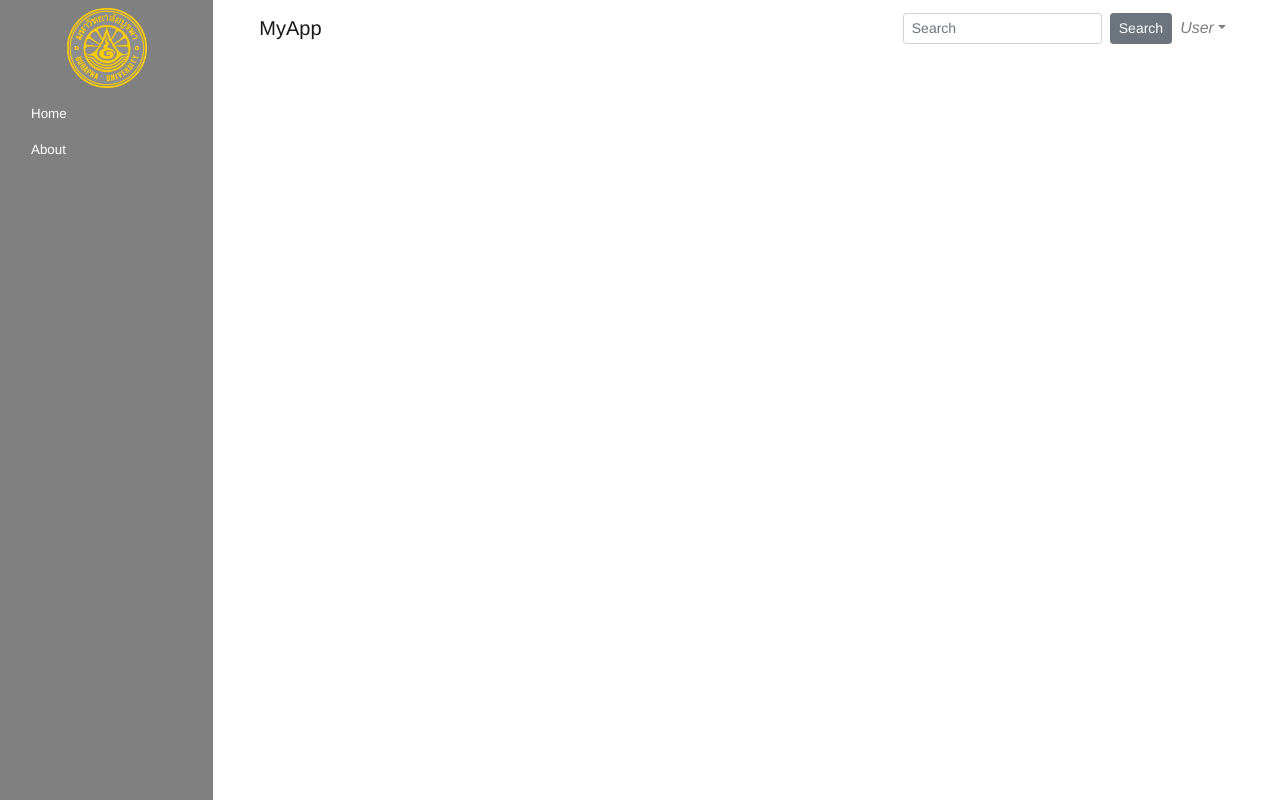
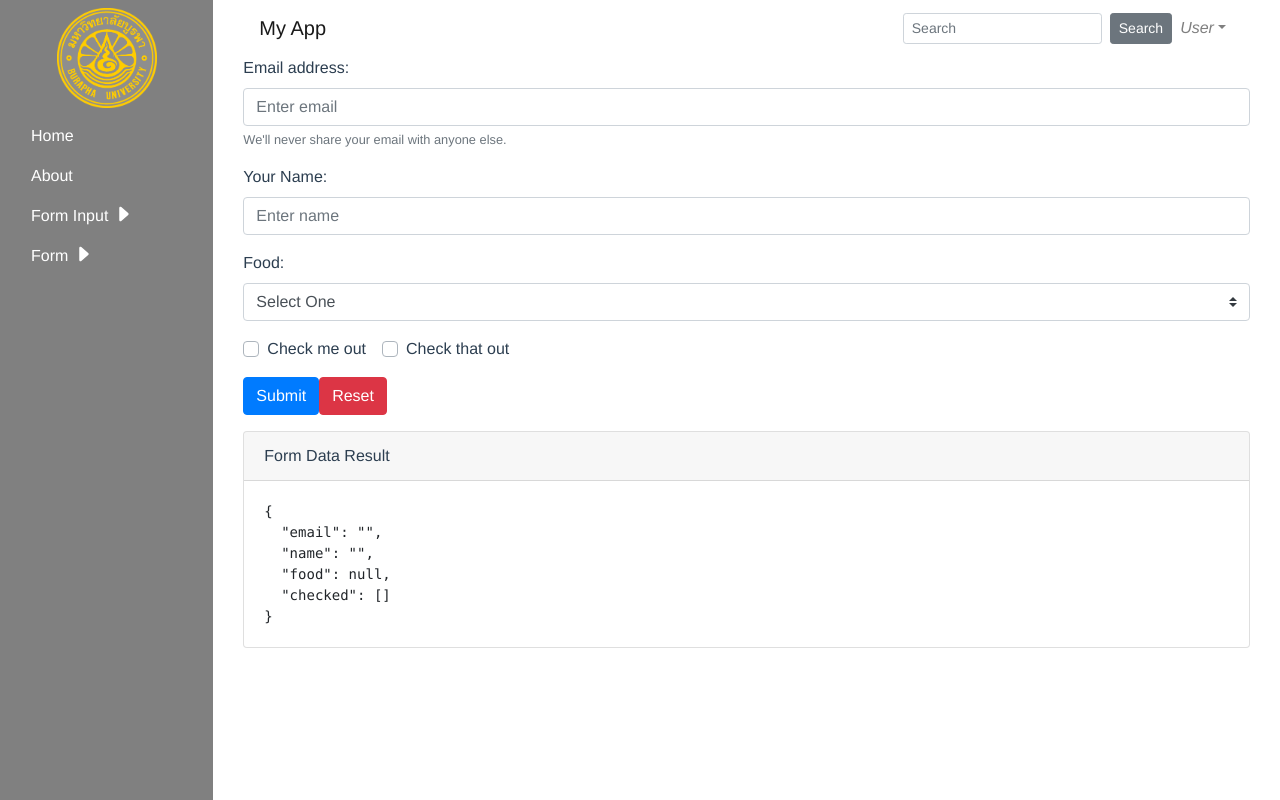
Before and after one commit to Defalt643/learn-bootstrap, a Vue app: page /form1 in a window 1280 px wide. Built offline with nearby package versions, Linux system fonts and the light colour scheme.

Commit message:
finish Form

```diff
--- a/src/App.vue
+++ b/src/App.vue
@@ -2,15 +2,15 @@
   <div id="app">
     <b-container fluid>
       <b-row>
-        <b-col cols="2" class="app-menu min-vh-100"><Menu /></b-col>
+        <b-col cols="2" class="app-menu min-vh-100"><Menu/></b-col>
         <b-col cols="10">
           <b-container>
             <b-row>
               <b-col>
-                <Navbar />
+                <NavBar/>
               </b-col>
             </b-row>
-            <b-row>
+            <b-row class="text-justify">
               <b-col><router-view /></b-col>
             </b-row>
           </b-container>
@@ -20,11 +20,11 @@
   </div>
 </template>
 <script>
-import Navbar from './components/Navbar.vue'
+import NavBar from './components/NavBar.vue'
 import Menu from './components/Menu.vue'
 export default {
   components: {
-    Navbar,
+    NavBar,
     Menu
   }
 }
--- a/src/components/Menu.vue
+++ b/src/components/Menu.vue
@@ -1,19 +1,38 @@
 <template>
   <div class="app-menu min-vh-100">
-    <b-img src="..\assets\Buu-logo11.png" width="80%" class="pt-2 pb-2" center></b-img>
-    <b-nav vertical>
-      <b-nav-item to="/">Home</b-nav-item>
-      <b-nav-item to="/about">About</b-nav-item>
-    </b-nav>
-  </div>
+    <b-img src="../assets/buu.png" width="100%" class="pt-2 pb-2" center></b-img>
+  <b-nav vertical>
+    <b-nav-item to="/">Home</b-nav-item>
+    <b-nav-item to="/about">About</b-nav-item>
+    <b-nav-item @click="showFormInput=!showFormInput">
+      Form Input <b-icon :icon="showFormInput ? 'caret-down-fill' : 'caret-right-fill'"></b-icon></b-nav-item>
+    <b-nav-item class="sub-menu" v-if="showFormInput" to="./formInput1">Form Input 1</b-nav-item>
+    <b-nav-item class="sub-menu" v-if="showFormInput" to="./formInput2">Form Input 2</b-nav-item>
+    <b-nav-item class="sub-menu" v-if="showFormInput" to="./formInput3">Form Input 3</b-nav-item>
+
+    <b-nav-item @click="showForm=!showForm">
+      Form <b-icon :icon="showForm ? 'caret-down-fill' : 'caret-right-fill'"></b-icon></b-nav-item>
+    <b-nav-item class="sub-menu" v-if="showForm" to="./form1">Form1</b-nav-item>
+    <b-nav-item class="sub-menu" v-if="showForm" to="./form2">Form2</b-nav-item>
+    <b-nav-item class="sub-menu" v-if="showForm" to="./form3">Form3</b-nav-item>
+    <b-nav-item class="sub-menu" v-if="showForm" to="./form4">Form4</b-nav-item>
+  </b-nav>
+</div>
 </template>
 <script>
-export default {}
+export default {
+  data () {
+    return {
+      showFormInput: false,
+      showForm: false
+    }
+  }
+}
 </script>
 <style>
 .app-menu {
   background-color: gray;
-  font-size: 10pt;
+  font-size: 12pt;
 }
 .sub-menu {
   padding-left: 10pt;
--- a/src/components/Navbar.vue
+++ b/src/components/Navbar.vue
@@ -1,7 +1,7 @@
 <template>
   <div>
     <b-navbar>
-      <b-navbar-brand href="#">MyApp</b-navbar-brand>
+      <b-navbar-brand href="#">My App</b-navbar-brand>
 
       <!-- Right aligned nav items -->
       <b-navbar-nav class="ml-auto">
--- a/src/main.js
+++ b/src/main.js
@@ -6,7 +6,6 @@ import App from './App.vue'
 import router from './router'
 import store from './store'
 import { BootstrapVue, IconsPlugin } from 'bootstrap-vue'
-
 // Make BootstrapVue available throughout your project
 Vue.use(BootstrapVue)
 // Optionally install the BootstrapVue icon components plugin
--- a/src/router/index.js
+++ b/src/router/index.js
@@ -17,6 +17,36 @@ const routes = [
     // this generates a separate chunk (about.[hash].js) for this route
     // which is lazy-loaded when the route is visited.
     component: () => import(/* webpackChunkName: "about" */ '../views/About.vue')
+  },
+  {
+    path: '/formInput1',
+    name: 'Form Input 1',
+    component: () => import(/* webpackChunkName: "about" */ '../views/FormInput1.vue')
+  },
+  {
+    path: '/formInput2',
+    name: 'Form Input 2',
+    component: () => import(/* webpackChunkName: "about" */ '../views/FormInput2.vue')
+  },
+  {
+    path: '/formInput3',
+    name: 'Form Input 3',
+    component: () => import(/* webpackChunkName: "about" */ '../views/FormInput3.vue')
+  },
+  {
+    path: '/form1',
+    name: 'Form1',
+    component: () => import(/* webpackChunkName: "about" */ '../views/Form1.vue')
+  },
+  {
+    path: '/form2',
+    name: 'Form2',
+    component: () => import(/* webpackChunkName: "about" */ '../views/Form2.vue')
+  },
+  {
+    path: '/form3',
+    name: 'Form3',
+    component: () => import(/* webpackChunkName: "about" */ '../views/Form3.vue')
   }
 ]
 
--- /dev/null
+++ b/src/views/Form1.vue
@@ -0,0 +1,97 @@
+<template>
+  <div>
+    <b-form @submit="onSubmit" @reset="onReset" v-if="show">
+      <b-form-group
+        id="input-group-1"
+        label="Email address:"
+        label-for="input-1"
+        description="We'll never share your email with anyone else."
+      >
+        <b-form-input
+          id="input-1"
+          v-model="form.email"
+          type="email"
+          placeholder="Enter email"
+          required
+        ></b-form-input>
+      </b-form-group>
+
+      <b-form-group id="input-group-2" label="Your Name:" label-for="input-2">
+        <b-form-input
+          id="input-2"
+          v-model="form.name"
+          placeholder="Enter name"
+          required
+        ></b-form-input>
+      </b-form-group>
+
+      <b-form-group id="input-group-3" label="Food:" label-for="input-3">
+        <b-form-select
+          id="input-3"
+          v-model="form.food"
+          :options="foods"
+          required
+        ></b-form-select>
+      </b-form-group>
+
+      <b-form-group id="input-group-4" v-slot="{ ariaDescribedby }">
+        <b-form-checkbox-group
+          v-model="form.checked"
+          id="checkboxes-4"
+          :aria-describedby="ariaDescribedby"
+        >
+          <b-form-checkbox value="me">Check me out</b-form-checkbox>
+          <b-form-checkbox value="that">Check that out</b-form-checkbox>
+        </b-form-checkbox-group>
+      </b-form-group>
+
+      <b-button type="submit" variant="primary">Submit</b-button>
+      <b-button type="reset" variant="danger">Reset</b-button>
+    </b-form>
+    <b-card class="mt-3" header="Form Data Result">
+      <pre class="m-0">{{ form }}</pre>
+    </b-card>
+  </div>
+</template>
+
+<script>
+export default {
+  data () {
+    return {
+      form: {
+        email: '',
+        name: '',
+        food: null,
+        checked: []
+      },
+      foods: [
+        { text: 'Select One', value: null },
+        'Carrots',
+        'Beans',
+        'Tomatoes',
+        'Corn'
+      ],
+      show: true
+    }
+  },
+  methods: {
+    onSubmit (event) {
+      event.preventDefault()
+      alert(JSON.stringify(this.form))
+    },
+    onReset (event) {
+      event.preventDefault()
+      // Reset our form values
+      this.form.email = ''
+      this.form.name = ''
+      this.form.food = null
+      this.form.checked = []
+      // Trick to reset/clear native browser form validation state
+      this.show = false
+      this.$nextTick(() => {
+        this.show = true
+      })
+    }
+  }
+}
+</script>
--- /dev/null
+++ b/src/views/Form2.vue
@@ -0,0 +1,12 @@
+<template>
+  <div>
+  <b-form @submit.stop.prevent>
+    <label for="text-password">Password</label>
+    <b-form-input type="password" id="text-password" aria-describedby="password-help-block"></b-form-input>
+    <b-form-text id="password-help-block">
+      Your password must be 8-20 characters long, contain letters and numbers, and must not
+      contain spaces, special characters, or emoji.
+    </b-form-text>
+   </b-form>
+</div>
+</template>
--- /dev/null
+++ b/src/views/Form3.vue
@@ -0,0 +1,33 @@
+<template>
+  <div>
+    <b-form @submit.stop.prevent>
+      <label for="feedback-user">User ID</label>
+      <b-form-input
+        v-model="userId"
+        :state="validation"
+        id="feedback-user"
+      ></b-form-input>
+      <b-form-invalid-feedback :state="validation">
+        Your user ID must be 5-12 characters long.
+      </b-form-invalid-feedback>
+      <b-form-valid-feedback :state="validation">
+        Looks Good.
+      </b-form-valid-feedback>
+    </b-form>
+  </div>
+</template>
+
+<script>
+export default {
+  data () {
+    return {
+      userId: ''
+    }
+  },
+  computed: {
+    validation () {
+      return this.userId.length > 4 && this.userId.length < 13
+    }
+  }
+}
+</script>
--- /dev/null
+++ b/src/views/FormInput1.vue
@@ -0,0 +1,16 @@
+<template>
+  <div>
+    <b-form-input v-model="text" placeholder="Enter your name"></b-form-input>
+    <div class="mt-2">Value: {{ text }}</div>
+  </div>
+</template>
+
+<script>
+export default {
+  data () {
+    return {
+      text: ''
+    }
+  }
+}
+</script>
--- /dev/null
+++ b/src/views/FormInput2.vue
@@ -0,0 +1,37 @@
+<template>
+  <b-container fluid>
+    <b-row class="my-1" v-for="type in types" :key="type">
+      <b-col sm="3">
+        <label :for="`type-${type}`"
+          >Type <code>{{ type }}</code
+          >:</label
+        >
+      </b-col>
+      <b-col sm="9">
+        <b-form-input :id="`type-${type}`" :type="type"></b-form-input>
+      </b-col>
+    </b-row>
+  </b-container>
+</template>
+
+<script>
+export default {
+  data () {
+    return {
+      types: [
+        'text',
+        'number',
+        'email',
+        'password',
+        'search',
+        'url',
+        'tel',
+        'date',
+        'time',
+        'range',
+        'color'
+      ]
+    }
+  }
+}
+</script>
--- /dev/null
+++ b/src/views/FormInput3.vue
@@ -0,0 +1,24 @@
+<template>
+  <div>
+    <label for="range-1">Example range with min and max</label>
+    <b-form-input
+      id="range-1"
+      v-model="value"
+      type="range"
+      min="0"
+      max="5"
+      step="0.5"
+    ></b-form-input>
+    <div class="mt-2">Value: {{ value }}</div>
+  </div>
+</template>
+
+<script>
+export default {
+  data () {
+    return {
+      value: '2'
+    }
+  }
+}
+</script>
```
Also changed, not shown: src/views/Form4.vue (added, +23 -0 lines), src/assets/buu.png (renamed from src/assets/Buu-logo11.png).
